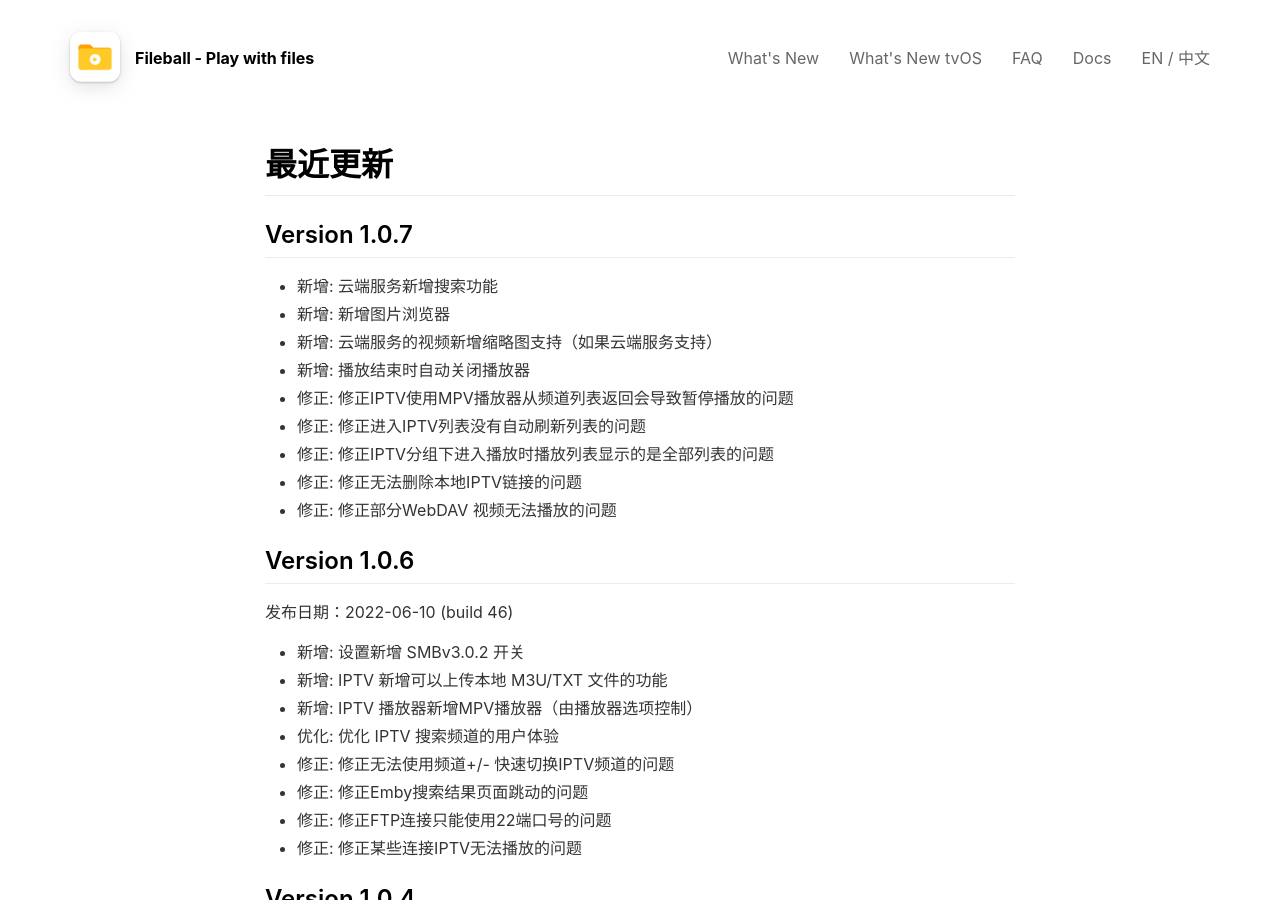
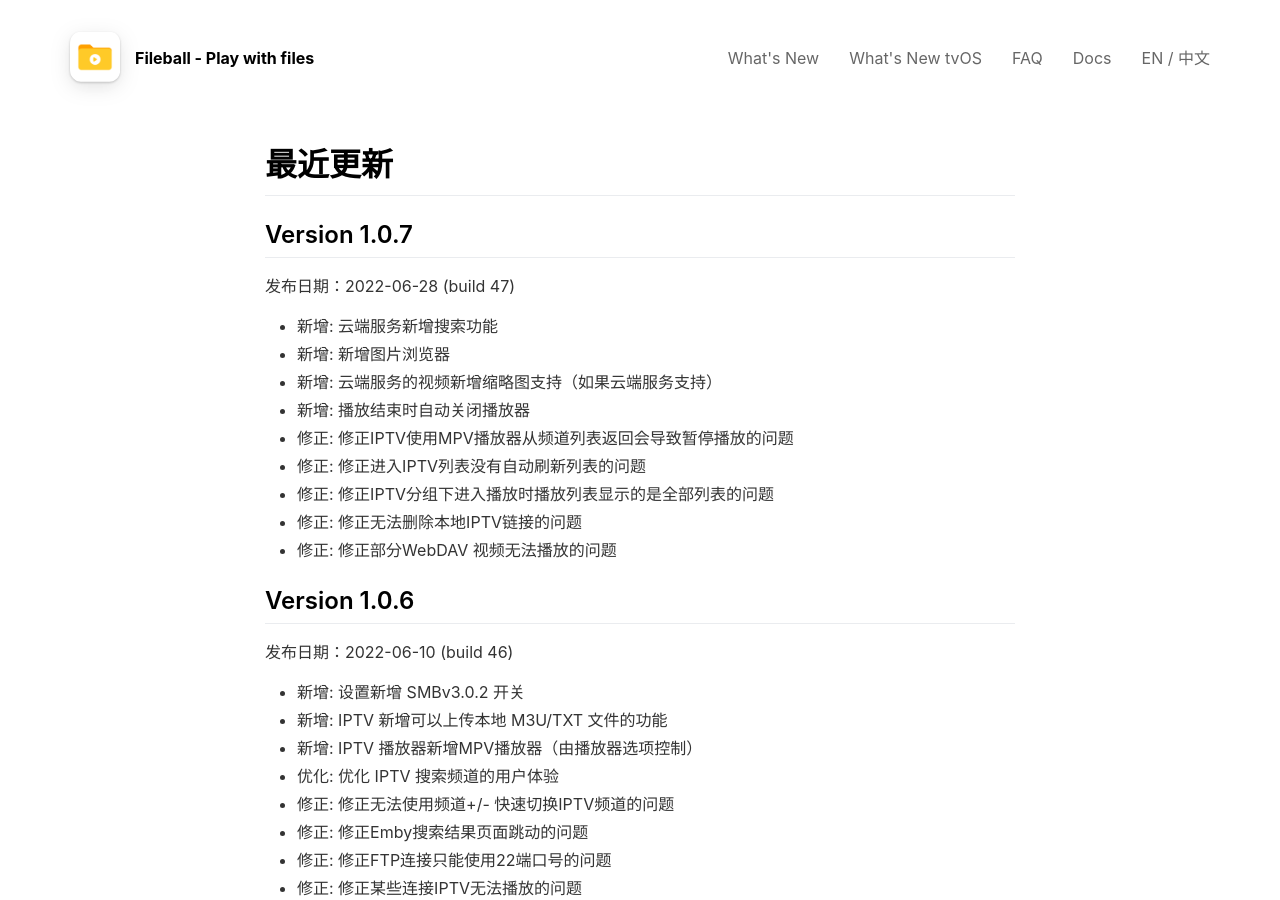
Before and after one commit to alexiscn/fileball.app, a Jekyll site: the page built from _pages/cn/changelog_tv.md, in a window 1280 px wide and 900 px high. Built offline with Jekyll 4.4.1, drawn with Linux system fonts in a browser that asks for light colours; nearby versions of some CDN libraries.

Commit message:
update changelog

```diff
--- a/_pages/cn/changelog_tv.md
+++ b/_pages/cn/changelog_tv.md
@@ -9,6 +9,8 @@ locale: cn
 # 最近更新
 
 ## **Version 1.0.7**
+
+发布日期：2022-06-28 (build 47)
 
 - 新增: 云端服务新增搜索功能
 - 新增: 新增图片浏览器
```
Also changed, not shown: _pages/changlog_tv.md (+2 -0 lines).
